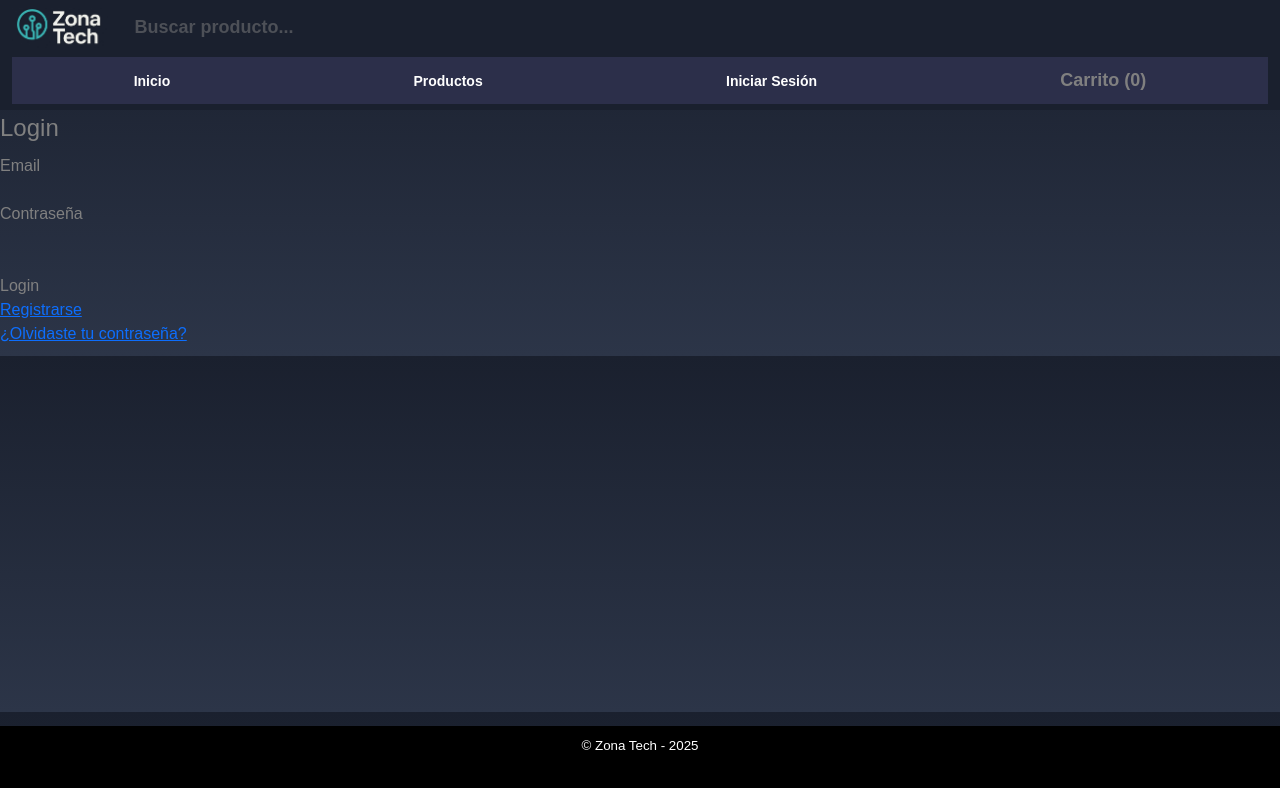
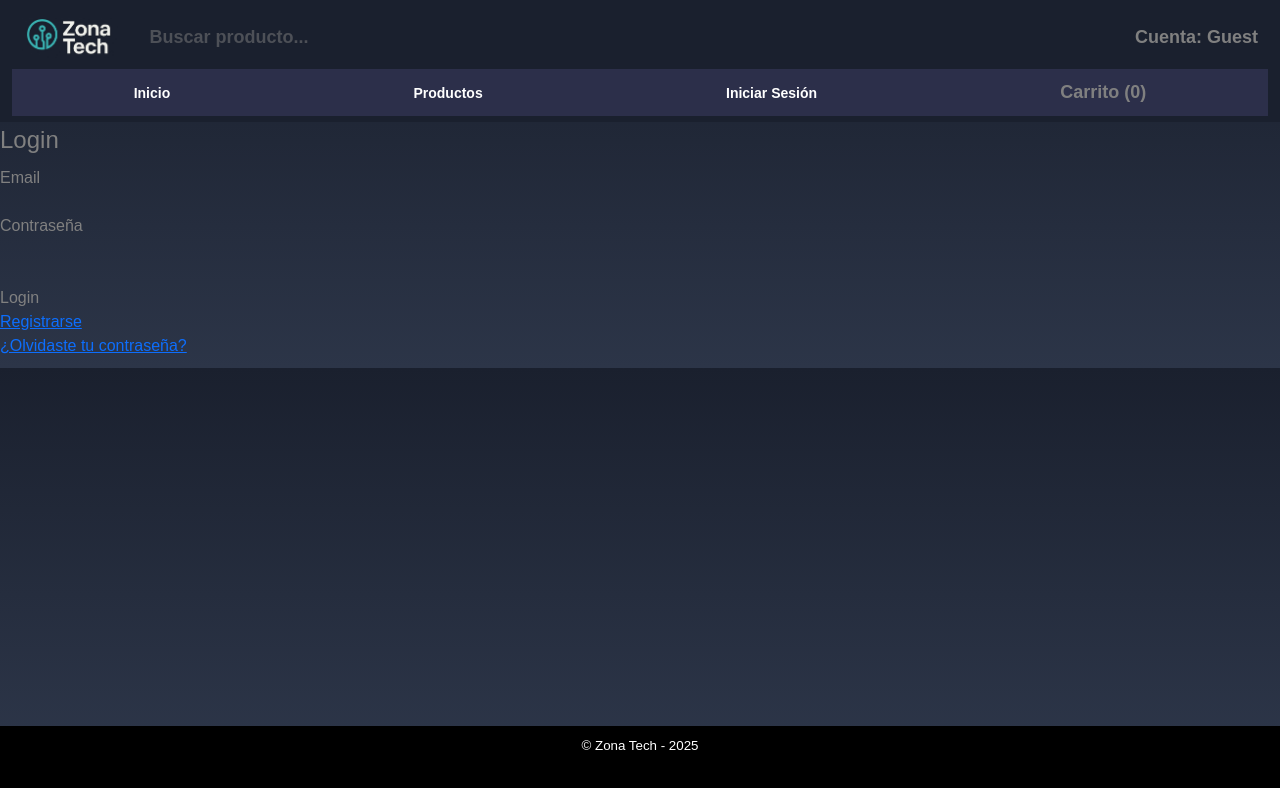
Before and after one commit to Leozegarra/Pagina_Web, a React (Vite) app in the folder PW/: page /login in a window 1280 px wide. Shown: the top 788 px of the page. Built offline with nearby package versions, Linux system fonts and the light colour scheme.

Commit message:
Cambios Admin

```diff
--- a/PW/src/App.jsx
+++ b/PW/src/App.jsx
@@ -24,9 +24,11 @@ import GestorCategorias from './pages/Categorias/GCategorias';
 import ProductoDetalle from './pages/DetailProduct/ProductoDetalle';
 import Register from './pages/Login/Registrar';
 import Recover from './pages/Login/Recover';
+import { UserProvider } from './contexts/UserContext';
 
 function App() {
   return (
+    <UserProvider>
       <CartProvider>
         <CategoriaProvider>
           <Routes>
@@ -62,6 +64,7 @@ function App() {
           </Routes>
         </CategoriaProvider>
       </CartProvider>
+    </UserProvider>
   );
 }
 
--- /dev/null
+++ b/PW/src/components/UserStatus/UserStatus.jsx
@@ -0,0 +1,43 @@
+import React from 'react';
+import { useNavigate } from 'react-router-dom';
+import { useUser } from '../../contexts/UserContext';
+
+const UserStatus = () => {
+  const { user, setUser } = useUser();
+  const navigate = useNavigate();
+
+  const handleLogout = () => {
+    setUser(null); //actualiza el contexto
+    localStorage.removeItem('loggedUser');
+    alert('Sesión cerrada');
+    navigate('/');
+  };
+
+  return (
+    <div style={{
+      display: 'flex',
+      alignItems: 'center',
+      gap: '10px',
+      fontWeight: 'bold'
+    }}>
+      <span>Cuenta: {user?.name || 'Guest'}</span>
+      {user && (
+        <button
+          onClick={handleLogout}
+          style={{
+            background: 'none',
+            border: 'none',
+            color: '#007bff',
+            textDecoration: 'underline',
+            cursor: 'pointer',
+            fontWeight: 'normal'
+          }}
+        >
+          Cerrar sesión
+        </button>
+      )}
+    </div>
+  );
+};
+
+export default UserStatus;
--- a/PW/src/components/layout/Layout.jsx
+++ b/PW/src/components/layout/Layout.jsx
@@ -2,27 +2,39 @@ import React from 'react';
 import { Outlet, Link } from 'react-router-dom';
 import 'bootstrap/dist/css/bootstrap.min.css';
 import '../../index.css';
-import { useCart } from '../../contexts/CartContext'
+import { useCart } from '../../contexts/CartContext';
 import SearchBar from '../SearchBar/SearchBar';
-import productos from "../../contexts/ProductosJSON";
-
+import productos from '../../contexts/ProductosJSON';
+import UserStatus from '../UserStatus/UserStatus';
 
 const Layout = () => {
-
-    const { cart } = useCart()
+  const { cart } = useCart();
   const categoriasUnicas = Array.from(new Set(productos.map(p => p.categoria)));
 
   return (
     <>
       <div id="contenedor">
         <header id="main-header">
-                    <div className="header-top">
+          <div className="header-top" style={{
+              display: 'flex',
+              justifyContent: 'space-between',
+              alignItems: 'center',
+              padding: '10px'
+          }}>
+            <div style={{ display: 'flex', alignItems: 'center', gap: '15px' }}>
                 <Link to="/">
-                            <img src="./images/logoTech.jpeg" className="logo-header" width="150" height="60" />
+                <img
+                    src="/images/logoTech.jpeg"
+                    className="logo-header"
+                    width="150"
+                    height="60"
+                    alt="Zona Tech Logo"
+                />
                 </Link>
-                        {/* Barra de Búsqueda */}
+              <SearchBar />
+            </div>
 
-                        <SearchBar/>
+            <UserStatus />
           </div>
 
           <nav>
@@ -30,21 +42,36 @@ const Layout = () => {
               <li><Link to="/">Inicio</Link></li>
               <li><Link to="/SCategorias">Productos</Link></li>
               <li><Link to="/login">Iniciar Sesión</Link></li>
-                        <li className="nav-item"><Link className="nav-link" to="/cart"> Carrito ({cart.length})</Link></li>
+              <li className="nav-item">
+                <Link className="nav-link" to="/cart"> Carrito ({cart.length})</Link>
+              </li>
             </ul>
           </nav>
         </header>
 
         <main>
-                    {/*  comentario */}
           <Outlet />
         </main>
       </div>
 
-            <footer style={{ color: 'black', padding: '10px', textAlign: 'center' }}>
+      <footer
+        style={{
+          color: 'black',
+          padding: '10px',
+          textAlign: 'center'
+        }}
+      >
         <p>&copy; Zona Tech - 2025</p>
-                <div style={{ display: 'flex', justifyContent: 'center', flexWrap: 'wrap', gap: '15px', marginTop: '10px' }}>
-                    {[...new Set(productos.map(p => p.categoria))].map((categoria, index) => (
+        <div
+          style={{
+            display: 'flex',
+            justifyContent: 'center',
+            flexWrap: 'wrap',
+            gap: '15px',
+            marginTop: '10px'
+          }}
+        >
+          {categoriasUnicas.map((categoria, index) => (
             <Link
               key={index}
               to={`/categorias/${encodeURIComponent(categoria)}`}
@@ -59,11 +86,8 @@ const Layout = () => {
           ))}
         </div>
       </footer>
-
-
     </>
-    )
-
-}
+  );
+};
 
 export default Layout;
--- /dev/null
+++ b/PW/src/contexts/UserContext.jsx
@@ -0,0 +1,21 @@
+import React, { createContext, useContext, useState, useEffect } from 'react';
+
+const UserContext = createContext();
+
+export const useUser = () => useContext(UserContext);
+
+export const UserProvider = ({ children }) => {
+  const [user, setUser] = useState(() => {
+    return JSON.parse(localStorage.getItem('loggedUser')) || null;
+  });
+
+  useEffect(() => {
+    localStorage.setItem('loggedUser', JSON.stringify(user));
+  }, [user]);
+
+  return (
+    <UserContext.Provider value={{ user, setUser }}>
+      {children}
+    </UserContext.Provider>
+  );
+};
--- a/PW/src/pages/Login/Login.jsx
+++ b/PW/src/pages/Login/Login.jsx
@@ -1,23 +1,34 @@
 import React, { useState } from 'react';
 import { Link, useNavigate } from 'react-router-dom';
+import { useUser } from '../../contexts/UserContext';
 
 function Login() {
   const [inputEmail, setEmail] = useState('');
   const [inputPassword, setPassword] = useState('');
   const [error, setError] = useState('');
   const navigate = useNavigate();
+  const { setUser } = useUser();
 
   const handleSubmit = (e) => {
     e.preventDefault();
 
     const users = JSON.parse(localStorage.getItem("users")) || [];
-    const user = users.find(u => u.email === inputEmail && u.password === inputPassword);
+    const user = users.find(
+      u => u.email === inputEmail && u.password === inputPassword
+    );
 
     if (user) {
       localStorage.setItem("loggedUser", JSON.stringify(user));
+      setUser(user); //actualiza el contexto
       setError('');
       alert('Iniciando sesión...');
-      navigate('/SCategorias');
+
+      // Redirige según tipo de usuario
+      if (user.email === "admin@example.com") {
+        navigate('/admin/listOrders');
+      } else {
+        navigate('/SCategorias');
+      }
     } else {
       setError('Email o contraseña incorrectos');
     }
@@ -30,10 +41,20 @@ function Login() {
           <legend className='legend'>Login</legend>
 
           <label>Email</label><br />
-          <input type="email" value={inputEmail} onChange={(e) => setEmail(e.target.value)} required /><br />
+          <input
+            type="email"
+            value={inputEmail}
+            onChange={(e) => setEmail(e.target.value)}
+            required
+          /><br />
 
           <label>Contraseña</label><br />
-          <input type="password" value={inputPassword} onChange={(e) => setPassword(e.target.value)} required /><br />
+          <input
+            type="password"
+            value={inputPassword}
+            onChange={(e) => setPassword(e.target.value)}
+            required
+          /><br />
 
           {error && <p style={{ color: 'red' }}>{error}</p>}
           <br />
```
Also changed, not shown: PW/src/assets/images/jpg/Screenshot 2025-07-03 155944.jpg (added). Lines whose indentation alone changed are shown as unchanged.
